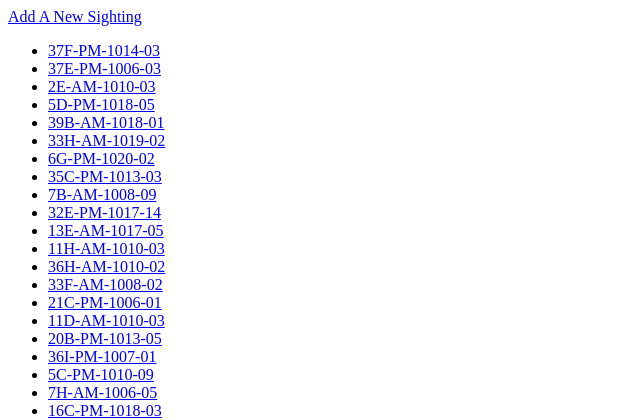
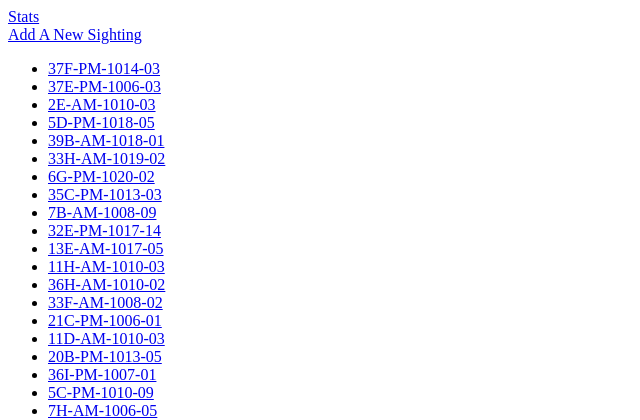
Before and after one commit to zhanglueshen/Django-squirrel-tracker, a Django app: page /sightings/ in a window 1280 px wide. Shown: the top 420 px of the page, without its empty margins (0-640 px from the left). Run offline with Django 3.2, Linux system fonts and the light colour scheme; data comes from the database, SQL or seed files in the repository.

Commit message:
szl creat stats

```diff
--- a/sightings/templates/sightings/sightings.html
+++ b/sightings/templates/sightings/sightings.html
@@ -4,6 +4,7 @@
 </head>
 
 <body>
+      <a href="/sightings/stats/">Stats</a><br/>
       <a href="/sightings/add">Add A New Sighting</a>
     <br>
 <ul>
--- a/sightings/templates/sightings/stats.html
+++ b/sightings/templates/sightings/stats.html
@@ -6,7 +6,7 @@
     <title>stats of sightings</title></head>
 
   <body>
-    <h2 style="font-family:verdana;text-align:center;">Statistics of sightings data of squirrels</h2>
+    <h2>Statistics of sightings data of squirrels</h2>
       <li>Total number of sightings: {{a}}</li>
       <br>
       <li>Latitiude：min-{{b.min_latitude}}</li>
--- a/sightings/urls.py
+++ b/sightings/urls.py
@@ -6,5 +6,6 @@ urlpatterns = [
     path('',views.home, name='home'),
     path('sightings/', views.sightings, name='sightings'),
     path('sightings/<str:squirrel_id>/', views.detail, name='detail'),
-    path('sightings/add',views.add,name='add')
+    path('sightings/add',views.add,name='add'),
+    path('sightings/stats',views.stats,name='stats'),
 ]
--- a/sightings/views.py
+++ b/sightings/views.py
@@ -38,4 +38,14 @@ def add(request):
     else:
         form = SquirrelForm()
     return render(request, 'sightings/add.html', {'form':form})
+
+def stats(request):
+    sq_data=Squirrel.objects.all()
+    a=len(sq_data)
+    b=sq_data.aggregate(min_latitude=Min('latitude'),max_latitude=Max('latitude'),average_latitude=Avg('latitude'))
+    c=sq_data.aggregate(min_longitude=Min('longitude'),max_longitude=Max('longitude'),average_longitude=Avg('longitude'))
+    d=list(sq_data.values_list('shift').annotate(Count('shift')))
+    e=list(sq_data.values_list('age').annotate(Count('age')))
+    f=list(sq_data.values_list('primary_fur_color').annotate(Count('primary_fur_color')))
+    return render(request, 'sightings/stats.html', {"a":a,"b":b,"c":c,"d":d,"e":e,"f":f})
 # Create your views here.
```
Also changed, not shown: 1 other file.
